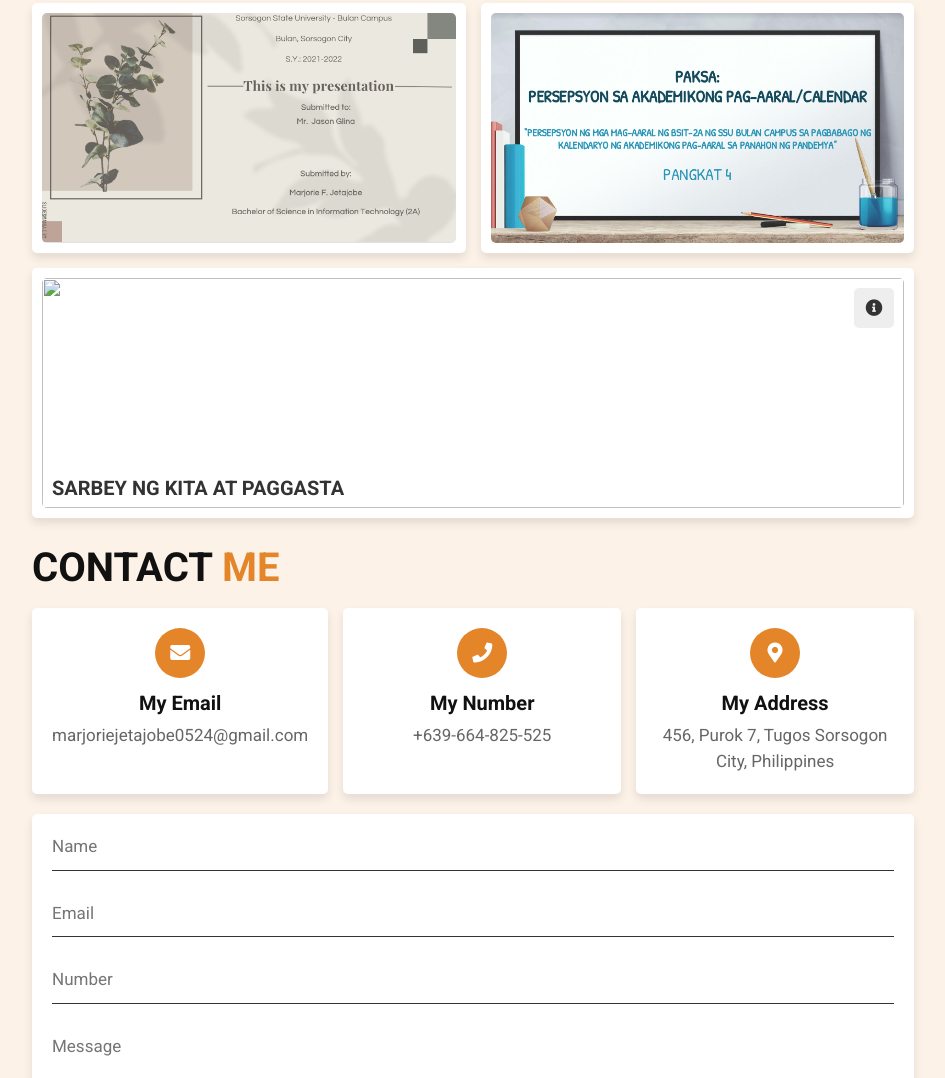
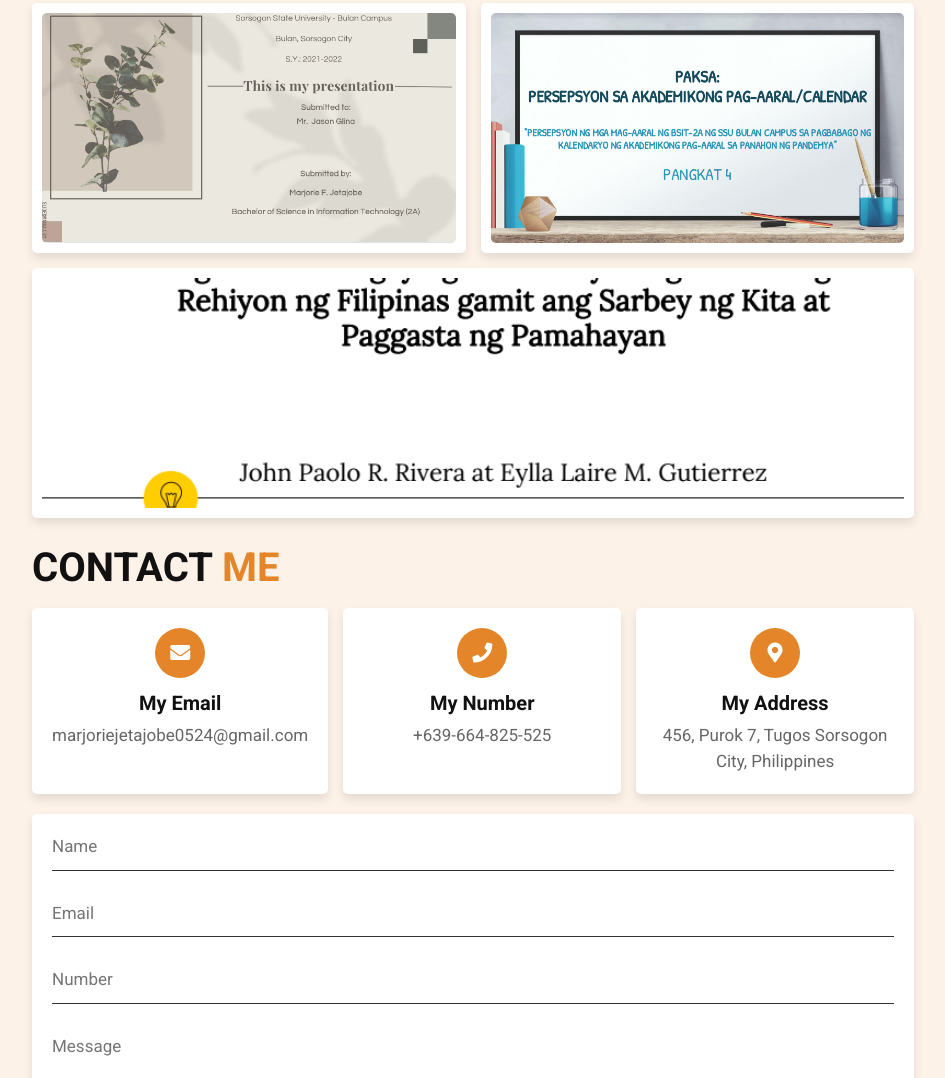
Before and after one commit to Marjorhi/Marjorie, a plain HTML site: page index.html in a window 1280 px wide. Shown: the part 3267-4345 px from the top of the page, without its empty margins (317-1262 px from the left). Drawn offline with Linux system fonts and the light colour scheme.

Commit message:
Update index.html

```diff
--- a/index.html
+++ b/index.html
@@ -250,7 +250,7 @@
         </div>
 
         <div class="box">
-            <img src="assets/images/img-15.png" alt="">
+            <img src="images/img-15.png" alt="">
             <h3> SARBEY NG KITA AT PAGGASTA </h3>
             <div class="icons">
                 <a href="files/Pangkat4.pdf" class="fas fa-info-circle"></a>
```
